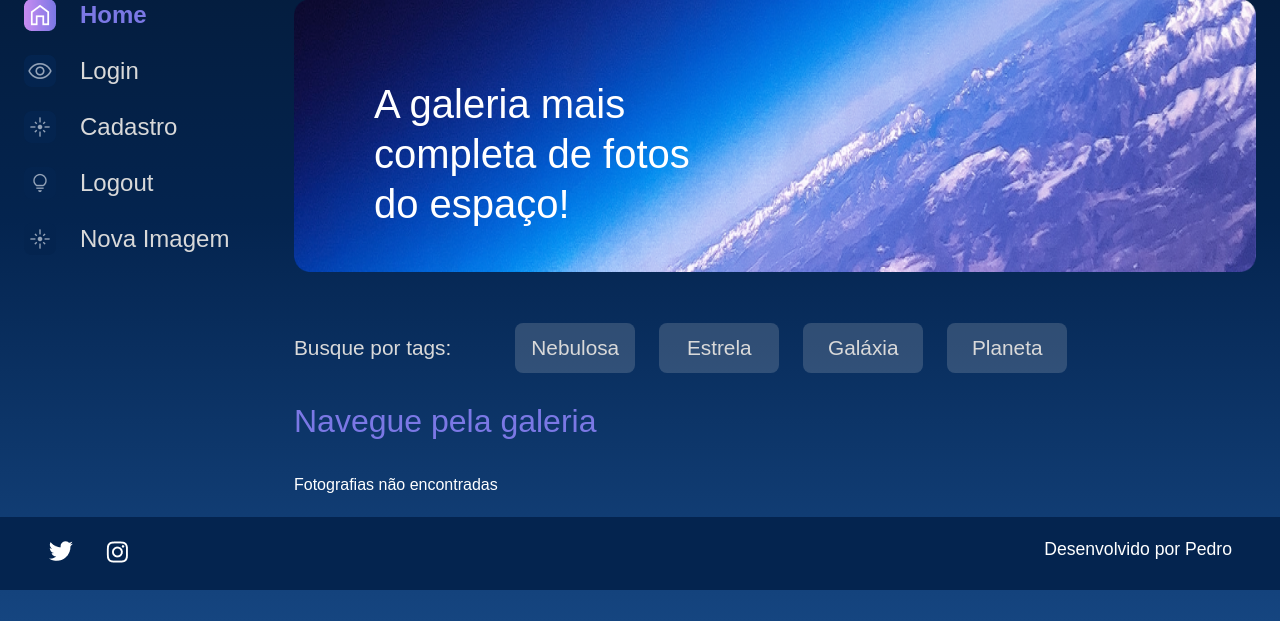
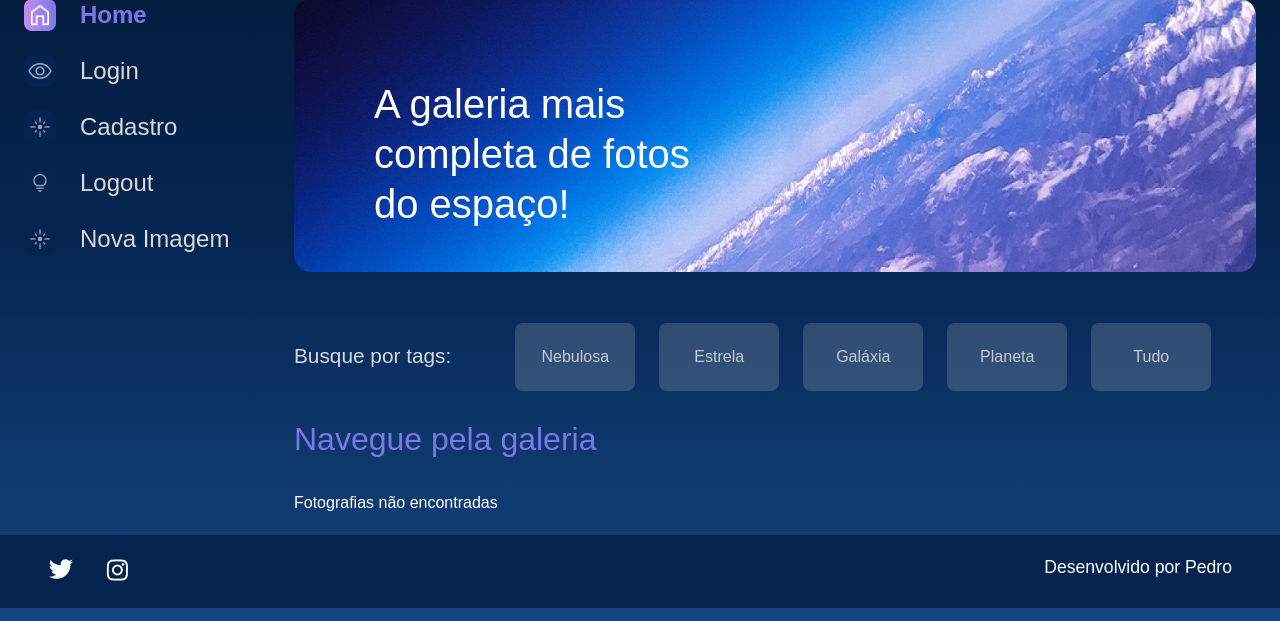
Before and after one commit to Boca3l/alura_space, a Django app: page /buscar in a window 1280 px wide. Shown: the part 179-800 px from the top of the page. Run offline with Django 5.2, Linux system fonts and the light colour scheme; the visitor is signed in with stand-in values (Sample User, id 1); data that the repository does not hold is empty.

Commit message:
Criado filtro por categoria / ajuste na busca de termos
criado filtro por categorias e realizado ajustes na busca sendo removido o buscar.html

```diff
--- a/apps/galeria/urls.py
+++ b/apps/galeria/urls.py
@@ -1,5 +1,5 @@
 from django.urls import path
-from apps.galeria.views import index,imagem,buscar,nova_imagem,deletar_imagem,editar_imagem
+from apps.galeria.views import index,imagem,buscar,nova_imagem,deletar_imagem,editar_imagem,filtro
 
 urlpatterns = [
     path('',index,name='index'),
@@ -7,5 +7,6 @@ urlpatterns = [
     path('buscar', buscar, name='buscar'),
     path('nova-imagem', nova_imagem, name='nova_imagem'),
     path('editar-imagem/<int:foto_id>', editar_imagem, name='editar_imagem'),
-    path('deletar-imagem/<int:foto_id>', deletar_imagem, name='deletar_imagem')
+    path('deletar-imagem/<int:foto_id>', deletar_imagem, name='deletar_imagem'),
+    path('filtro/<str:categoria>', filtro, name='filtro')
 ]
--- a/apps/galeria/views.py
+++ b/apps/galeria/views.py
@@ -8,7 +8,7 @@ def index(request):
         messages.error(request,"Usuário não logado")
         return redirect('login')
 
-    fotografias = Fotografia.objects.order_by('-data_fotografia').filter(publicada=True)
+    fotografias = Fotografia.objects.order_by('data_fotografia').filter(publicada=True)
 
     return render(request,'galeria/index.html', {'cards':fotografias})
 
@@ -21,13 +21,13 @@ def buscar(request,):
         messages.error(request,"Usuário não logado")
         return redirect('login')
 
-    fotografias = Fotografia.objects.order_by('-data_fotografia').filter(publicada=True)
+    fotografias = Fotografia.objects.order_by('data_fotografia').filter(publicada=True)
     if 'buscar' in request.GET:
         nome_a_buscar = request.GET['buscar']
         if nome_a_buscar:
             fotografias = fotografias.filter(nome__icontains =nome_a_buscar)
 
-    return render(request,'galeria/buscar.html',{'cards':fotografias})
+    return render(request,'galeria/index.html',{'cards':fotografias})
 
 def nova_imagem(request):
     if not request.user.is_authenticated:
@@ -62,3 +62,8 @@ def deletar_imagem(request,foto_id):
 
     messages.success(request,'Fotografia deletada com sucesso!')
     return redirect('index')
+
+def filtro(request,categoria):
+    fotografias = Fotografia.objects.order_by('data_fotografia').filter(publicada=True, categoria=categoria)
+
+    return render(request,'galeria/index.html',{'cards':fotografias})
--- a/templates/galeria/buscar.html
+++ /dev/null
@@ -1,58 +0,0 @@
-{% extends 'shared/base.html'%}
-{% load static%}
-{% block content%}
-
-    <section class="conteudo">
-        <section class="banner">
-            <img class="banner__imagem" src="{% static '/assets/imagens/Banner(2).png' %}" alt="banner Alura Space">
-            <h1 class="banner__titulo"> A galeria mais completa de fotos do espaço!</h1>
-        </section>
-        <section class="tags">
-            <p class="tags__titulo">Busque por tags:</p>
-            <ul class="tags__lista">
-                <li class="tags__tag">Nebulosa</li>
-                <li class="tags__tag">Estrela</li>
-                <li class="tags__tag">Galáxia</li>
-                <li class="tags__tag">Planeta</li>
-            </ul>
-        </section>
-        <section class="galeria">
-            <div class="cards">
-                <h2 class="cards__titulo">Navegue pela galeria</h2>
-                <ul class="cards__lista">
-                    {% if cards %}
-                    {% for fotografia in cards %}
-
-                    <li class="card">
-                        <a href="{% url 'imagem' fotografia.id %}">
-                        {% if fotografia.foto == '' or fotografia.foto == null %}
-                            <img class="card__imagem" src="{% static '/assets/imagens/galeria/not_found_img.jpg' %}" alt="foto">
-                        {% else %}
-                            <img class="card__imagem" src="{{ fotografia.foto.url }}" alt="foto">
-                        {% endif %}
-                        </a>
-                        <span class="card__tag">{{ fotografia.categoria }}</span>
-                        <div class="card__info">
-                            <p class="card__titulo">{{fotografia.nome}}</p>
-                            <div class="card__texto">
-                                <p class="card__descricao">{{fotografia.legenda}}</p>
-                                <span>
-                                    <img src="{% static '/assets/ícones/1x/favorite_outline.png' %}" alt="ícone de coração">
-                                </span>
-                            </div>
-                        </div>
-                    </li>
-
-                    {% endfor %}
-                    {% else %}
-                    <div class="imagem__texto">
-                        <p>Fotografias não encontradas</p>
-                    </div>
-                    {% endif %}
-
-                </ul>
-            </div>
-        </section>
-    </section>
-
-{% endblock %}
--- a/templates/galeria/index.html
+++ b/templates/galeria/index.html
@@ -10,10 +10,11 @@
         <section class="tags">
             <p class="tags__titulo">Busque por tags:</p>
             <ul class="tags__lista">
-                <li class="tags__tag">Nebulosa</li>
-                <li class="tags__tag">Estrela</li>
-                <li class="tags__tag">Galáxia</li>
-                <li class="tags__tag">Planeta</li>
+                <li class="tags__tag"><a href="{% url 'filtro' 'NEBULOSA' %}" class="btn" style="color: #C9C9C9;">Nebulosa</a></li>
+                <li class="tags__tag"><a href="{% url 'filtro' 'ESTRELA' %}" class="btn" style="color: #C9C9C9;">Estrela</a></li>
+                <li class="tags__tag"><a href="{% url 'filtro' 'GALÁXIA' %}" class="btn" style="color: #C9C9C9;">Galáxia</a></li>
+                <li class="tags__tag"><a href="{% url 'filtro' 'PLANETA' %}" class="btn" style="color: #C9C9C9;">Planeta</a></li>
+                <li class="tags__tag"><a href="{% url 'index' %}" class="btn" style="color: #C9C9C9;">Tudo</a></li>
             </ul>
         </section>
         <section class="galeria">
```
